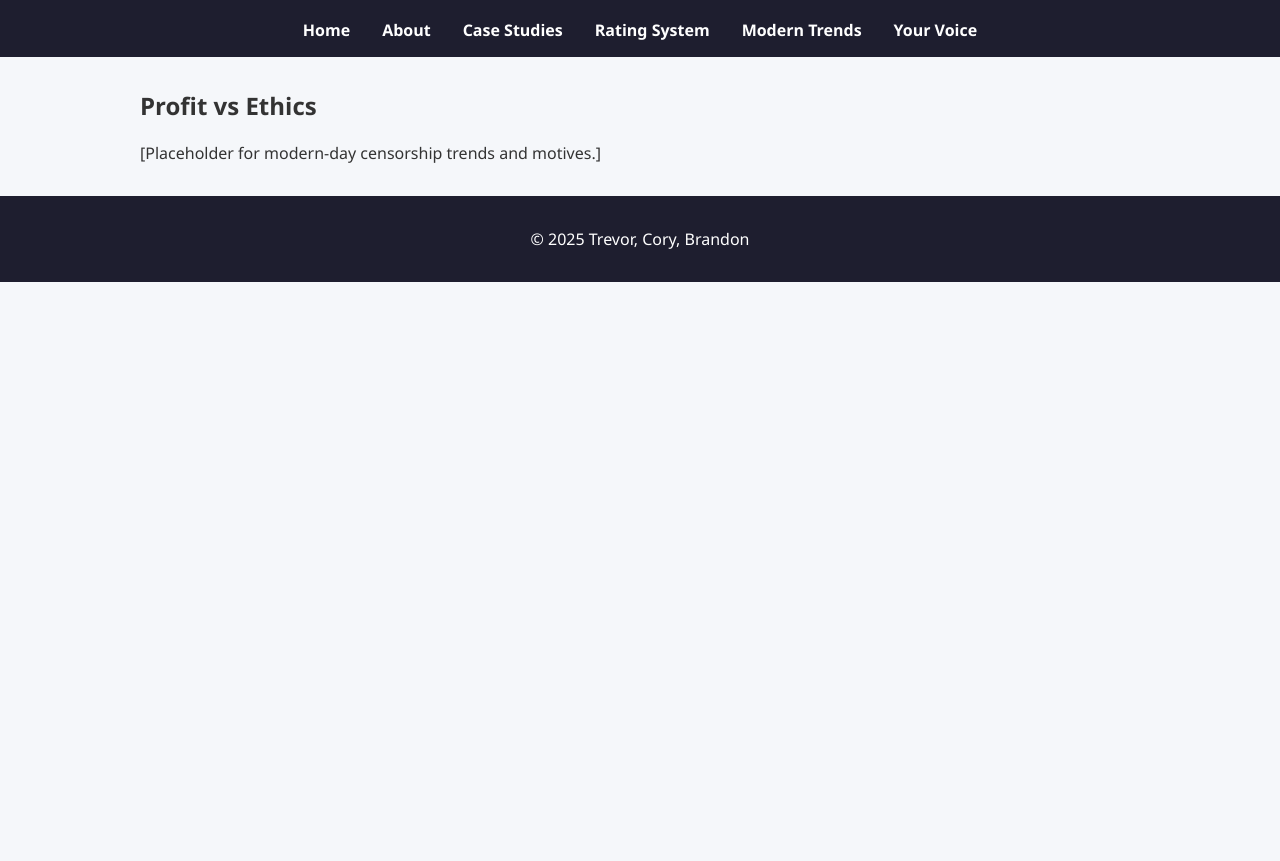
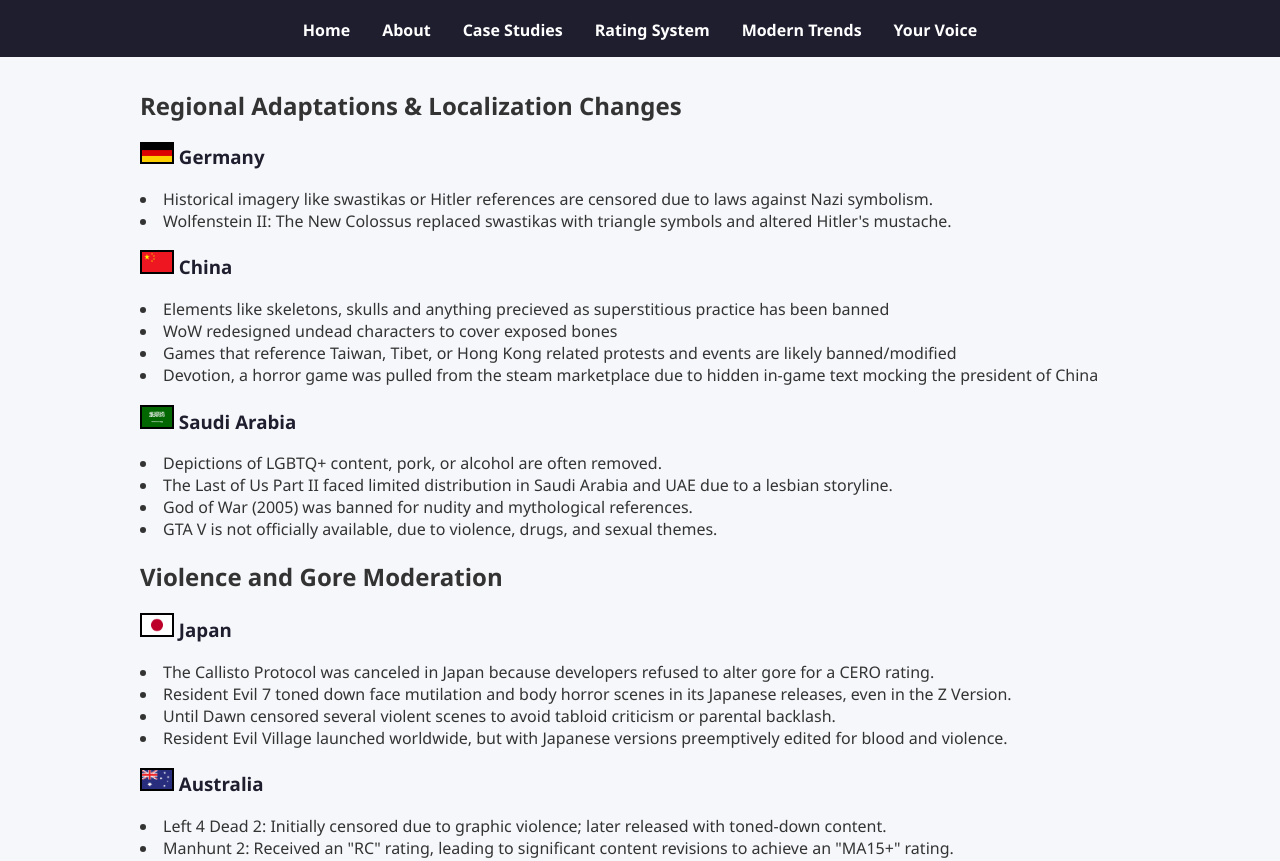
Before and after one commit to CoryBurns12/Project-Skeleton, a plain HTML site: page trends.html in a window 1280 px wide. Shown: the part 83-944 px from the top of the page. Before the commit the page ends 800 px from the top, so only its background shows below. Drawn offline with Linux system fonts and the light colour scheme.

Commit message:
Trends page done
- CB

```diff
--- a/style.css
+++ b/style.css
@@ -62,6 +62,21 @@
     display: flex;
   }
 
+  img.flags {
+    display: inline-block;
+    border: 2px solid black;
+  }
+
+  h3 a {
+    color: #1e1e2f;
+    text-decoration: none;
+  }
+
+  h3 a:hover {
+    color: #4A4A58;
+    transition: 0.25s ease-in-out;
+  }
+
   main {
     max-width: 1000px;
     margin: 2rem auto;
--- a/trends.html
+++ b/trends.html
@@ -21,8 +21,41 @@
     </nav>
   </header>
   <main>
-    <h2>Profit vs Ethics</h2>
-    <p>[Placeholder for modern-day censorship trends and motives.]</p>
+    <h2>Regional Adaptations & Localization Changes</h2>
+    <section>
+      <h3><a href="https://www.wired.com/2011/09/germany-ban-doom/"><img class = flags src="flags/germany.jpg" alt="china" width="30"> Germany</a></h3>
+      <li>Historical imagery like swastikas or Hitler references are censored due to laws against Nazi symbolism.</li>
+      <li>Wolfenstein II: The New Colossus replaced swastikas with triangle symbols and altered Hitler's mustache.</li>
+    </section>
+    <section>
+      <h3><a href="https://swarajyamag.com/world/chinas-video-game-restrictions-and-possible-motive-behind-beijings-crackdown"><img class = flags src="flags/china.png" alt="china" width="30"> China</a></h3>
+      <li>Elements like skeletons, skulls and anything precieved as superstitious practice has been banned</li>
+      <li>WoW redesigned undead characters to cover exposed bones</li>
+      <li>Games that reference Taiwan, Tibet, or Hong Kong related protests and events are likely banned/modified</li>
+      <li>Devotion, a horror game was pulled from the steam marketplace due to hidden in-game text mocking the president of China</li>
+    </section>
+        <section>
+      <h3><a href="https://www.polygon.com/news/470233/call-of-duty-black-ops-6-kuwait-ban"><img class = flags src="flags/saudi arabia.jpg" alt="china" width="30"> Saudi Arabia</a></h3>
+      <li>Depictions of LGBTQ+ content, pork, or alcohol are often removed.</li>
+      <li>The Last of Us Part II faced limited distribution in Saudi Arabia and UAE due to a lesbian storyline.</li>
+      <li>God of War (2005) was banned for nudity and mythological references.</li>
+      <li>GTA V is not officially available, due to violence, drugs, and sexual themes.</li>
+    </section>
+    <h2>Violence and Gore Moderation</h2>
+    <section>
+      <h3><a href="https://en.wikipedia.org/wiki/Computer_Entertainment_Rating_Organization"><img class = flags src="flags/japan.png" alt="china" width="30"> Japan</a></h3>
+      <li>The Callisto Protocol was canceled in Japan because developers refused to alter gore for a CERO rating.</li>
+      <li>Resident Evil 7 toned down face mutilation and body horror scenes in its Japanese releases, even in the Z Version.</li>
+      <li>Until Dawn censored several violent scenes to avoid tabloid criticism or parental backlash.</li>
+      <li>Resident Evil Village launched worldwide, but with Japanese versions preemptively edited for blood and violence.</li>
+    </section>
+        <section>
+      <h3><a href="https://en.wikipedia.org/wiki/List_of_banned_video_games_in_Australia"><img class = flags src="flags/australia.jpg" alt="china" width="30"> Australia</a></h3>
+      <li>Left 4 Dead 2: Initially censored due to graphic violence; later released with toned-down content.</li>
+      <li>Manhunt 2: Received an "RC" rating, leading to significant content revisions to achieve an "MA15+" rating.</li>
+      <li>Silent Hill 2025 was Initially banned in Australia due to its extreme content, including graphic violence, child abuse, and drug-induced hallucinations.</li>
+      <li>Super Blood Hockey was benned due to Drug use related to incentives and rewards.</li>
+    </section>
   </main>
   <footer>
     <p>&copy; 2025 Trevor, Cory, Brandon</p>
```
Also changed, not shown: index.html (+1 -1 lines), flags/australia.jpg (added), flags/china.png (added), flags/germany.jpg (added), flags/japan.png (added), flags/saudi arabia.jpg (added).
